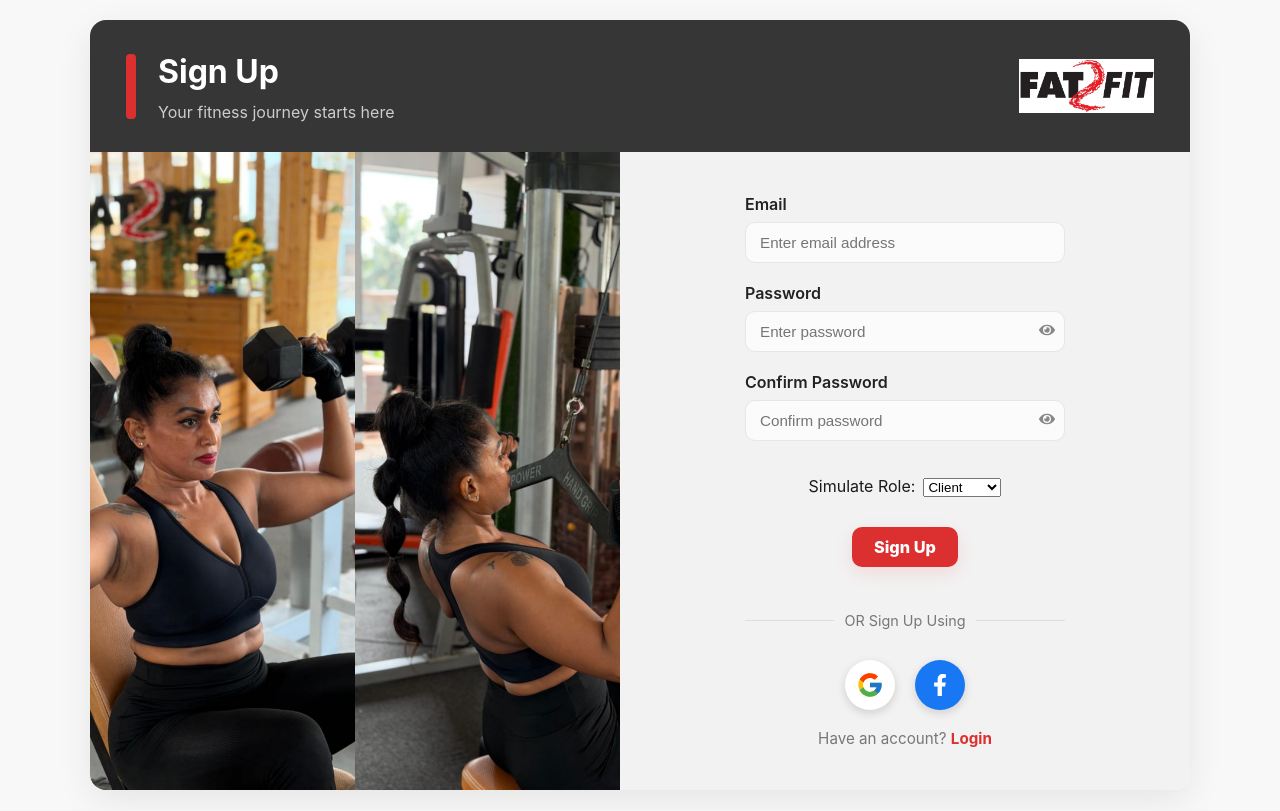
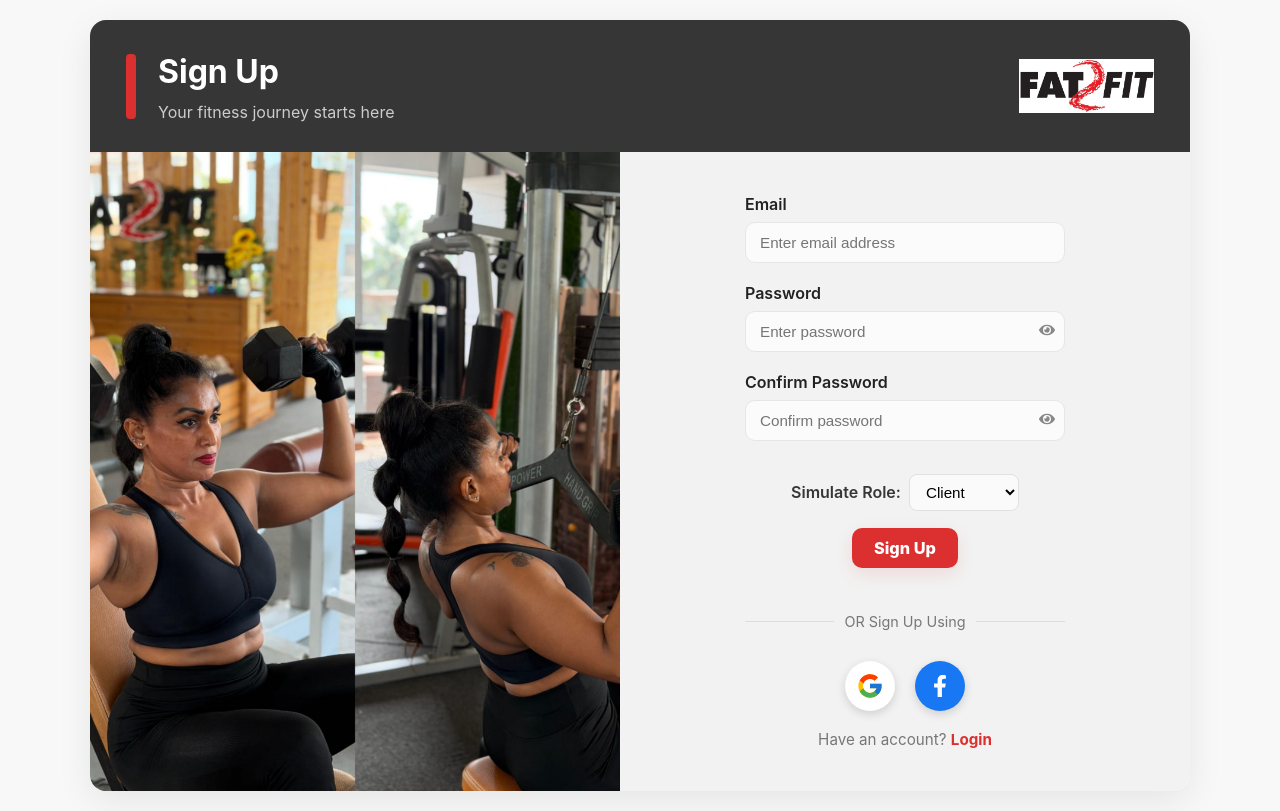
Before and after one commit to IT24101496MP/Smart-Gym-membership-Management-System, a React (Vite) app in the folder frontend/: page /login in a window 1280 px wide. Built offline with nearby package versions, Linux system fonts and the light colour scheme.

Commit message:
Modified UserLoginRegistration.jsx

```diff
--- a/frontend/src/pages/user/UserLoginRegistration.jsx
+++ b/frontend/src/pages/user/UserLoginRegistration.jsx
@@ -25,7 +25,6 @@ const UserLoginRegistration = () => {
   const [showPassword, setShowPassword] = useState(false);
   const [showConfirmPassword, setShowConfirmPassword] = useState(false);
 
-  // Initialize role in localStorage on mount
   React.useEffect(() => {
     localStorage.setItem("role", "CLIENT");
   }, []);
@@ -90,10 +89,8 @@ const UserLoginRegistration = () => {
           if (responseData && responseData.token) localStorage.setItem("token", responseData.token);
           const id = (responseData && (responseData.userId || responseData.id || responseData.user_id)) || null;
           if (id) localStorage.setItem("userId", String(id));
-          // Store the saved role from the response
           if (responseData && responseData.role) localStorage.setItem("role", responseData.role);
         } catch (err) {
-          // non-json response; ignore
         }
         setSuccessMsg("Account created successfully. Redirecting...");
         setTimeout(() => {
@@ -196,7 +193,7 @@ const UserLoginRegistration = () => {
             </div>
 
             <div className="signup-center">
-              <div style={{ marginBottom: "12px" }}>
+              <div className="simulate-role-wrapper">
                 <label style={{ marginRight: "8px" }}>Simulate Role:</label>
                 <select value={selectedRole} onChange={handleRoleChange}>
                   <option value="CLIENT">Client</option>
```
